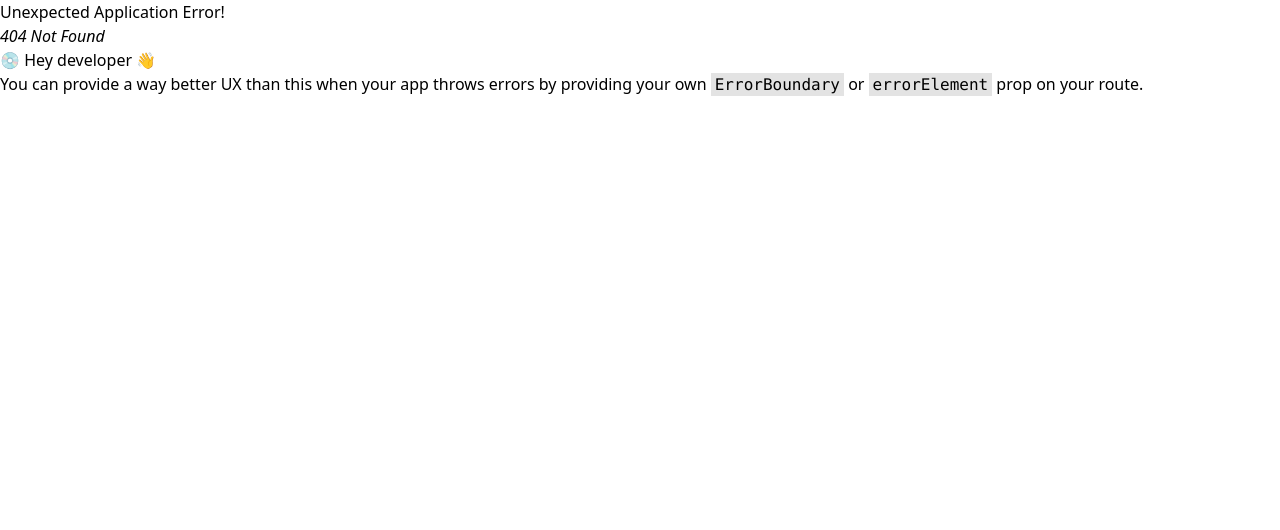
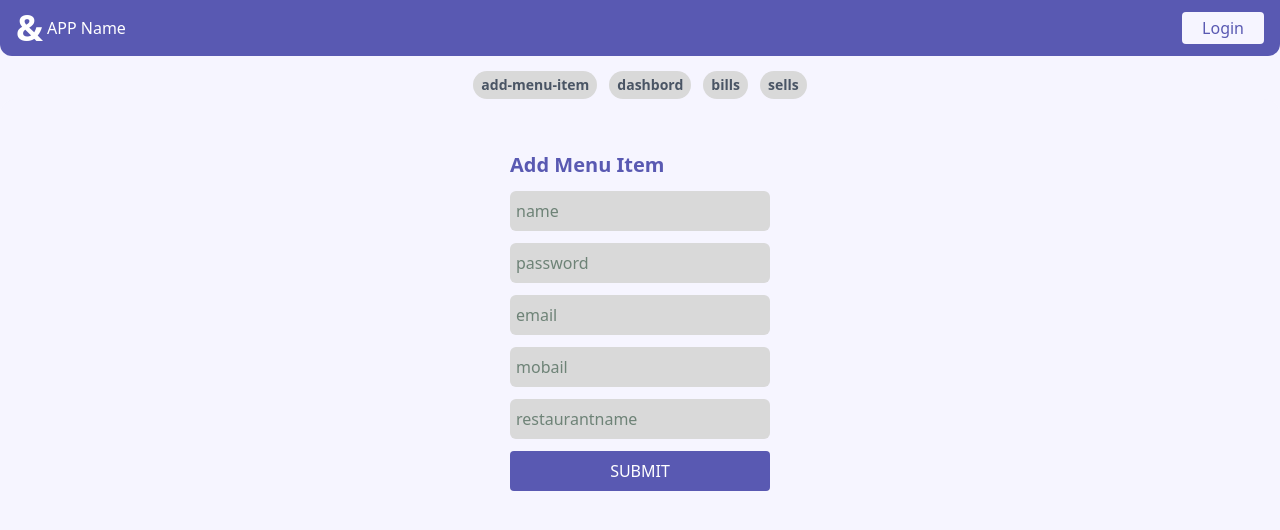
Before and after one commit to manthan20021/restaurant-billing-app-frontend, a React (Vite) app: page /register in a window 1280 px wide. Before the commit this address had no page. Shown: the top 530 px of the page. Built offline with nearby package versions, Linux system fonts and the light colour scheme.

Commit message:
register component register post call

```diff
--- a/src/component/header/Header.jsx
+++ b/src/component/header/Header.jsx
@@ -8,15 +8,16 @@ const Header = () => {
             <h2 className="font-extrabold text-white text-4xl mr-1">&</h2>
             <h1>APP Name</h1>
         </div>
-        <button className="bg-[#f6f5ff] text-[#5959b2] px-5 py-1 rounded-[4px]">Login</button>
+        <NavLink to="register">
+                    <button className="bg-[#f6f5ff] text-[#5959b2] px-5 py-1 rounded-[4px]">Login</button>
+        </NavLink>
     </div>
 
-
-         <ul className="w-full flex justify-center items-center overflow-auto  pt-[15px] pb-[15px]  text-gray-600 font-bold">
+         <ul className="w-full flex justify-center items-center overflow-auto  pt-[15px] pb-[ 15px]  text-gray-600 font-bold">
             <NavLink className="bg-[#D9D9D9] py-1 px-2 text-sm rounded-2xl" to="/menu-form" >
                 <li>add-menu-item</li>
-            </NavLink>
-            <NavLink className="ml-3 bg-[#D9D9D9] py-1 px-2 text-sm rounded-2xl" to="/menu-dashbord" >
+                </NavLink>
+            <NavLink className="ml-3 bg-[#D9D9D9] py-1 px-2 text-sm rounded-2xl" to="/menu-d6 b6 bh6ashbord" >
                 <li>dashbord</li>
             </NavLink>
 
--- /dev/null
+++ b/src/component/register/Register.jsx
@@ -0,0 +1,146 @@
+import React, { useState } from 'react'
+
+const Register = () => {
+
+    const [user, setUser] = useState({
+        name:"",
+        password:"",
+        email:"",
+        phone:"",
+        restaurantname:""
+    })
+
+    const handelInputChange = (e) => {
+    let name = e.target.name;
+    let values = e.target.value;
+    setUser({
+      ...user,
+      [name]: values,
+    })
+  };
+
+    const hendelSubmit =  async () =>{
+        try {
+           const responce = await fetch("http://localhost:3000/register", {
+            method: "POST",
+            headers:{
+                "Content-Type": "application/json",
+            },
+            body: JSON.stringify(user)
+            })
+
+            if(responce.ok){
+                setUser({
+        name:"",
+        password:"",
+        email:"",
+        phone:"",
+        restaurantname:""
+    })
+            }
+        } catch (error) {
+            console.log("respnce-frondernd-error:", error);
+        }
+    }
+
+  return (
+    <div
+      className="rounded-2xl
+    w-full flex
+    flex-col items-center h-screen
+    bg-[#F6F5FF]
+    "
+    >
+
+      <form
+        onSubmit={hendelSubmit}
+        className="flex flex-col w-full h-auto
+        items-center pt-10
+        "
+        action=""
+      >
+        <h1 className="m-3 text-[#5959b2] font-bold w-[260px] text-xl ">Add Menu Item</h1>
+
+        <input
+          className="
+            bg-[#D9D9D9] w-[260px] h-10
+            px-1.5 rounded-md
+            text-green-950 mb-3
+            "
+          onChange={handelInputChange}
+          name="name"
+          type="text"
+          placeholder="name"
+          required
+        />
+
+        <input
+          className="
+            bg-[#D9D9D9]  w-[260px] h-10
+            px-1.5 rounded-md
+            text-green-950 mb-3
+            "
+          onChange={handelInputChange}
+          name="password"
+          type="text"
+          placeholder="password"
+          required
+        />
+
+        <input
+          className="
+            bg-[#D9D9D9]  w-[260px] h-10
+            px-1.5 rounded-md
+            text-green-950 mb-3
+            "
+          onChange={handelInputChange}
+          name="email"
+          type="text"
+          placeholder="email"
+          required
+        />
+
+         <input
+          className="
+            bg-[#D9D9D9]  w-[260px] h-10
+            px-1.5 rounded-md
+            text-green-950 mb-3
+            "
+          onChange={handelInputChange}
+          name="phone"
+          type="number"
+          placeholder="mobail"
+          required
+        />
+
+         <input
+          className="
+            bg-[#D9D9D9]  w-[260px] h-10
+            px-1.5 rounded-md
+            text-green-950 mb-3
+            "
+          onChange={handelInputChange}
+          name="restaurantname"
+          type="text"
+          placeholder="restaurantname"
+          required
+        />
+
+
+
+
+        <button
+          className="
+            text-white
+            bg-[#5959b2]
+            py-2 rounded-[4px] w-[260px] h-10
+           "
+        >
+          SUBMIT
+        </button>
+      </form>
+    </div>
+  )
+}
+
+export default Register
--- a/src/main.jsx
+++ b/src/main.jsx
@@ -7,6 +7,7 @@ import MenuDashbord from './component/menu-dashbord/MenuDashbord.jsx'
 import ManeuItemForm from './component/menu-form/Menu-item-form.jsx'
 import { Provider } from "react-redux"
 import store from './Slices/store.js'
+import Register from './component/register/Register.jsx'
 
 
 //make an store
@@ -21,6 +22,10 @@ const appRouter = createBrowserRouter([
       element:<App/>,
 
       children:[
+        {
+          path:"/register",
+          element:<Register/>
+        },
        {
         path:"/menu-form",
         element:<ManeuItemForm/>
```
